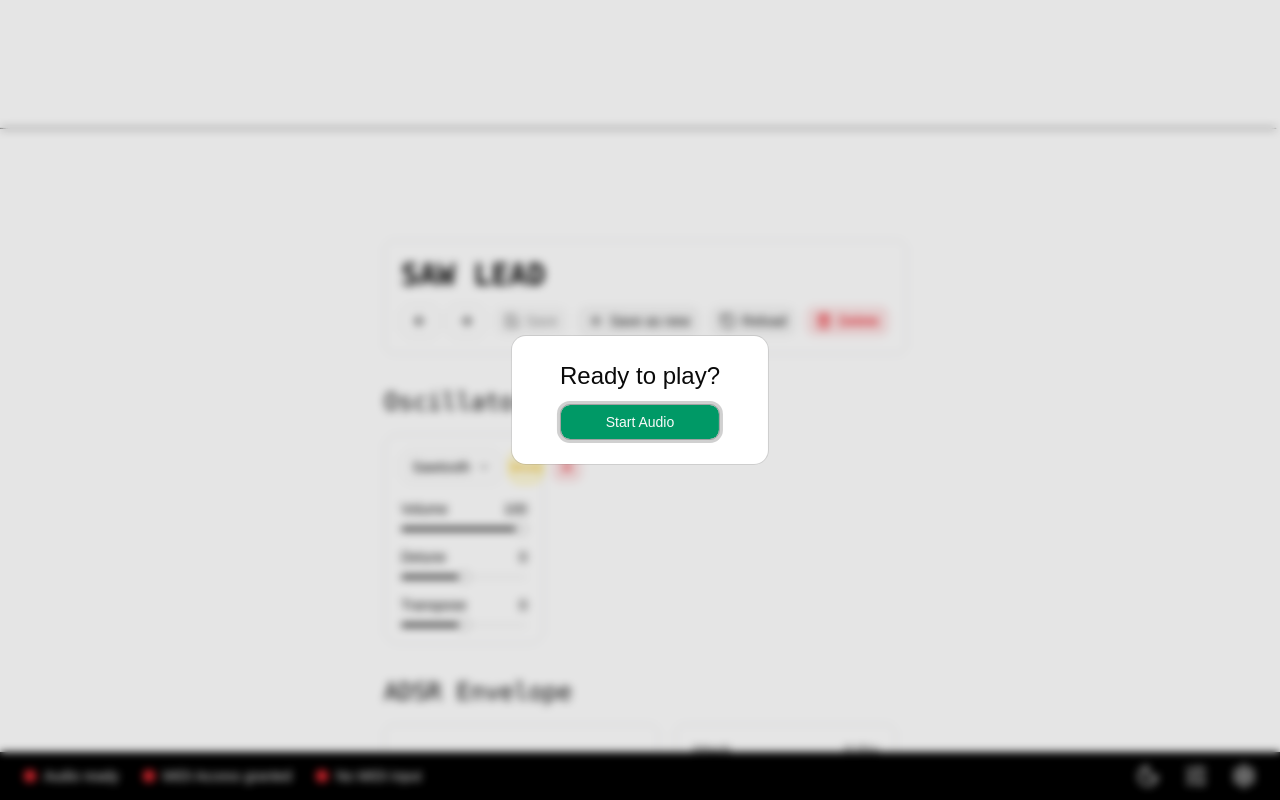
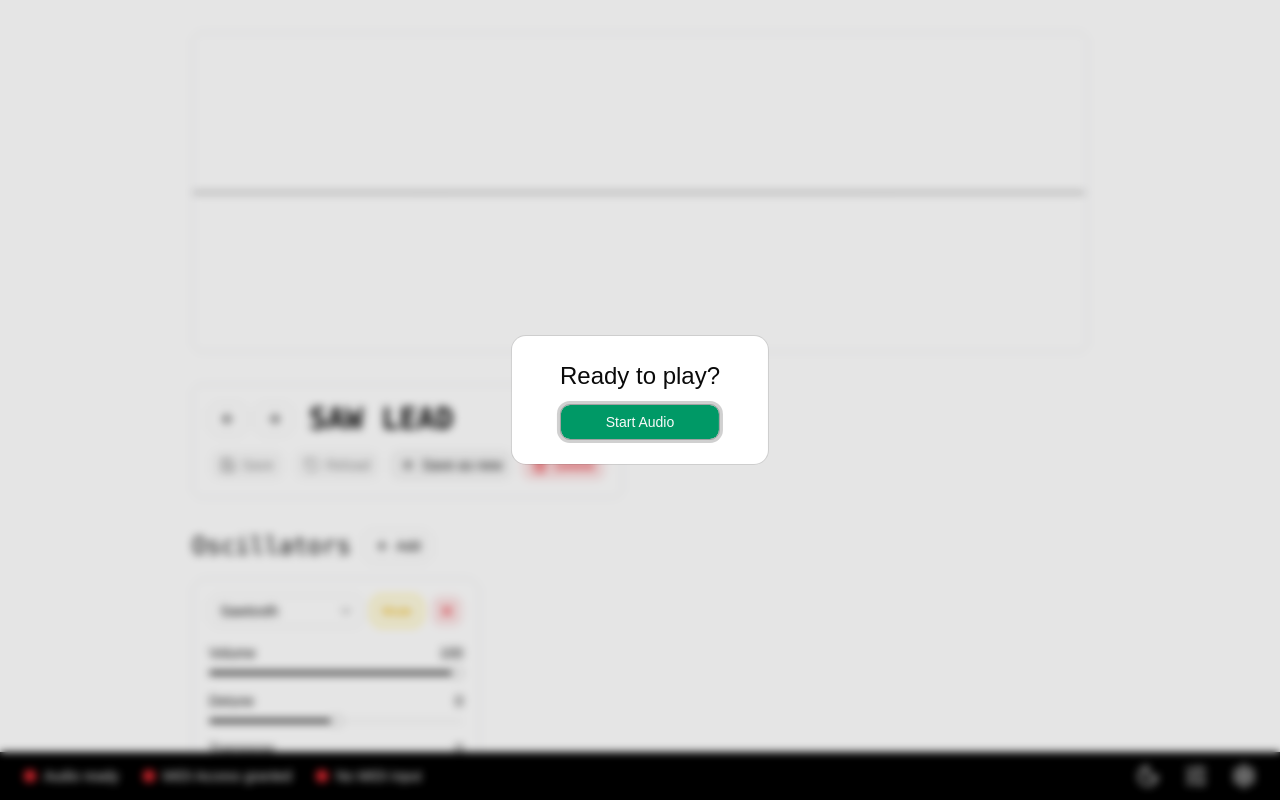
Before and after one commit to oyrad/synth, a React (Vite) app: page / in a window 1280 px wide. Shown: the top 800 px of the page. Built offline with nearby package versions, Linux system fonts and the light colour scheme.

Commit message:
fix: layouting

```diff
--- a/src/App.tsx
+++ b/src/App.tsx
@@ -28,9 +28,8 @@ export default function App() {
 
   return (
     <main className="flex flex-col gap-4 pt-8 pb-16">
-      {showVisualizer && <WaveformVisualizer />}
-
-      <div className="px-8 md:px-44 xl:px-96 w-full flex flex-col gap-8">
+      <div className="px-8 md:px-20 xl:px-48 w-full flex flex-col gap-8">
+        {showVisualizer && <WaveformVisualizer />}
         <PresetControl />
         <Oscillators />
         <Adsr />
--- a/src/components/oscillators/oscillators.tsx
+++ b/src/components/oscillators/oscillators.tsx
@@ -45,7 +45,7 @@ export function Oscillators() {
         </Button>
       </div>
 
-      <div className="grid grid-cols-1 md:grid-cols-2 lg:grid-cols-3 gap-4">
+      <div className="grid grid-cols-1 md:grid-cols-2 lg:grid-cols-3 2xl:grid-cols-4 gap-4">
         {oscillators.map((oscillator) => (
           <div
             className="flex flex-col gap-4 rounded-xl border border-gray-200 dark:border-gray-600 p-4"
--- a/src/components/preset-control.tsx
+++ b/src/components/preset-control.tsx
@@ -33,9 +33,7 @@ export function PresetControl() {
 
   return (
     <div className="border border-gray-200 dark:border-gray-600 rounded-lg p-4 flex flex-col gap-3 w-fit">
-      <p className="font-mono text-3xl font-semibold uppercase">{activePreset.name}</p>
-
-      <div className="flex gap-2">
+      <div className="flex gap-2 items-center">
         <Button
           variant="outline"
           onClick={() => {
@@ -46,6 +44,7 @@ export function PresetControl() {
         </Button>
 
         <Button
+          className="mr-2"
           variant="outline"
           onClick={() => {
             handleNext();
@@ -53,7 +52,10 @@ export function PresetControl() {
         >
           <ArrowRight />
         </Button>
+        <p className="font-mono text-3xl font-semibold uppercase">{activePreset.name}</p>
+      </div>
 
+      <div className="flex gap-2">
         <Button
           variant="secondary"
           disabled={!isDirty}
@@ -70,6 +72,18 @@ export function PresetControl() {
         >
           <Save />
           Save
+        </Button>
+
+        <Button
+          disabled={!isDirty}
+          variant="secondary"
+          onClick={() => {
+            loadPreset(activePreset);
+            toast('Preset reloaded.');
+          }}
+        >
+          <RotateCcw />
+          Reload
         </Button>
 
         <SavePresetDialog
@@ -92,17 +106,6 @@ export function PresetControl() {
         />
 
         <Button
-          variant="secondary"
-          onClick={() => {
-            loadPreset(activePreset);
-            toast('Preset reloaded.');
-          }}
-        >
-          <RotateCcw />
-          Reload
-        </Button>
-
-        <Button
           variant="destructive"
           onClick={() => {
             deletePreset(activePreset.id);
--- a/src/components/presets-dialog.tsx
+++ b/src/components/presets-dialog.tsx
@@ -37,8 +37,8 @@ export function PresetsDialog() {
           {presets.map((preset) => (
             <div
               className={cn(
-                'flex justify-between items-center rounded-md cursor-pointer p-2 hover:bg-gray-100',
-                preset.id == selectedPresetId && 'bg-gray-200',
+                'flex justify-between items-center rounded-md cursor-pointer p-2 hover:bg-gray-100 dark:hover:bg-gray-600',
+                preset.id == selectedPresetId && 'bg-gray-200 dark:bg-gray-700',
               )}
               key={preset.id}
               onClick={() => setSelectedPresetId(preset.id)}
--- a/src/components/waveform-visualizer.tsx
+++ b/src/components/waveform-visualizer.tsx
@@ -67,7 +67,12 @@ function WaveformVisualizerComponent() {
     return () => cancelAnimationFrame(frameId);
   }, [getAnalyser]);
 
-  return <canvas ref={canvasRef} className="w-full h-48" />;
+  return (
+    <canvas
+      ref={canvasRef}
+      className="w-full h-80 border border-gray-200 dark:border-gray-600 rounded-lg"
+    />
+  );
 }
 
 export const WaveformVisualizer = memo(WaveformVisualizerComponent);
```
